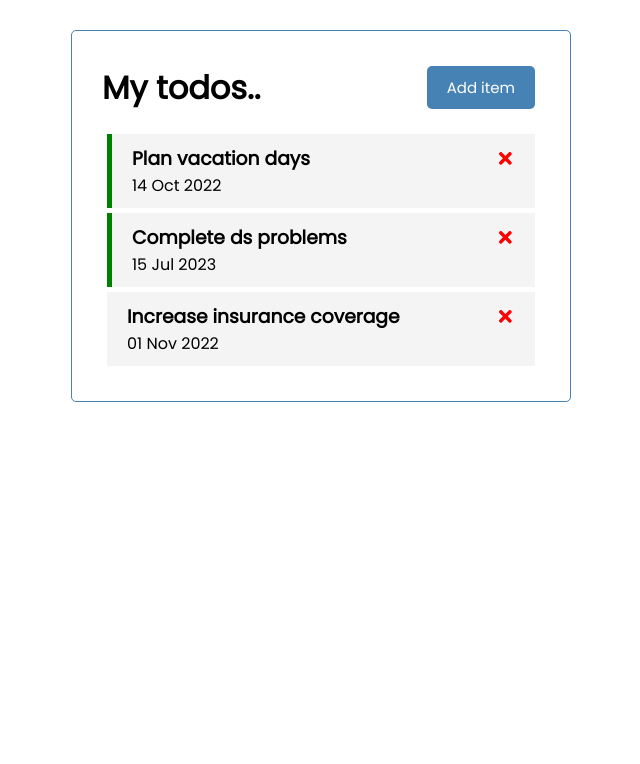
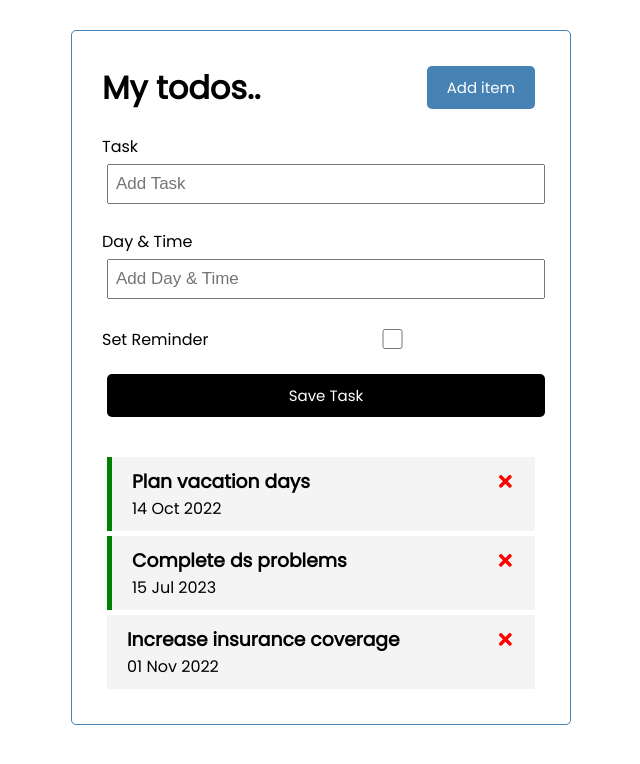
Before and after one commit to a2ankitrai/react-task-tracker, a React (Create React App) app: page / in a window 1280 px wide. Shown: the top 764 px of the page, without its empty margins (319-959 px from the left). Built offline with nearby package versions, Linux system fonts and the light colour scheme.

Commit message:
add form

```diff
--- a/src/App.js
+++ b/src/App.js
@@ -1,4 +1,5 @@
 import { useState } from "react";
+import AddTask from "./components/AddTask";
 import Header from "./components/Header";
 import Tasks from "./components/Tasks";
 
@@ -24,6 +25,15 @@
     }
   ]);
 
+  // Add task
+  const addTask = (task) => {
+    const id = Math.floor(Math.random() * 10000) + 1;
+    const newTask = { id, ...task };
+
+    console.log("task add", newTask);
+    setTasks([...tasks, newTask]);
+  };
+
   //Delete tasks
 
   const deleteTask = (id) => {
@@ -45,6 +55,7 @@
   return (
     <div className="App container">
       <Header title="My todos.." />
+      <AddTask onAdd={addTask} />
       {tasks.length > 0 ? (
         <Tasks tasks={tasks} onDelete={deleteTask} onToggle={toggleReminder} />
       ) : (
```
